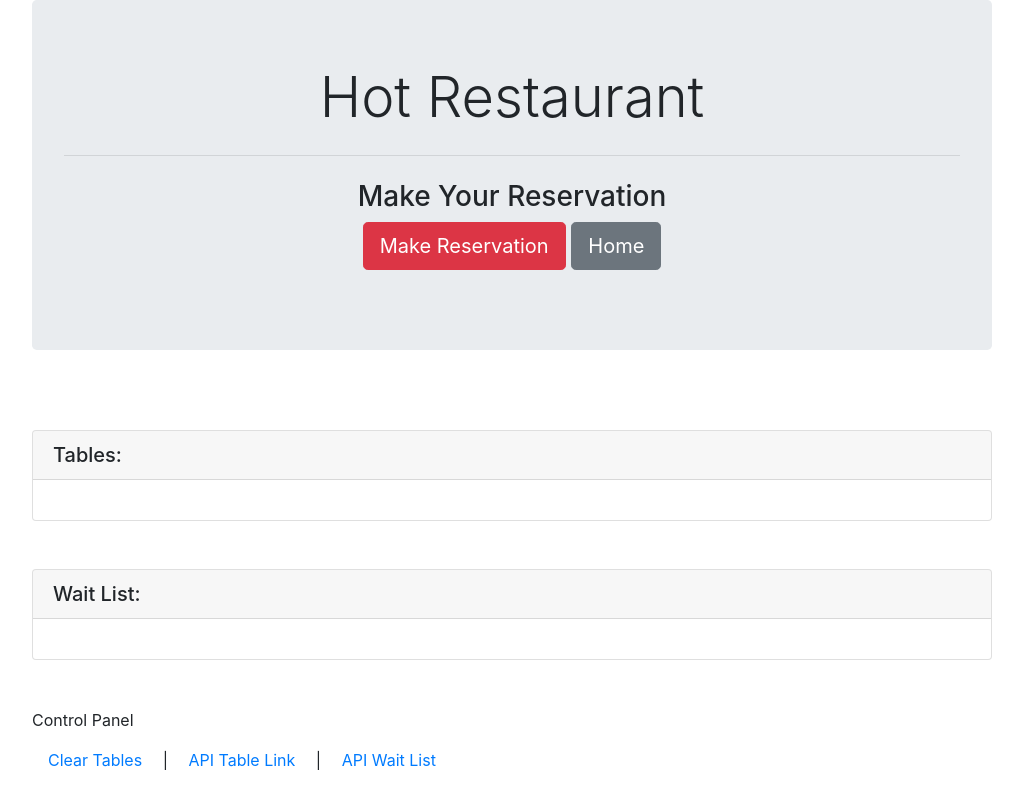
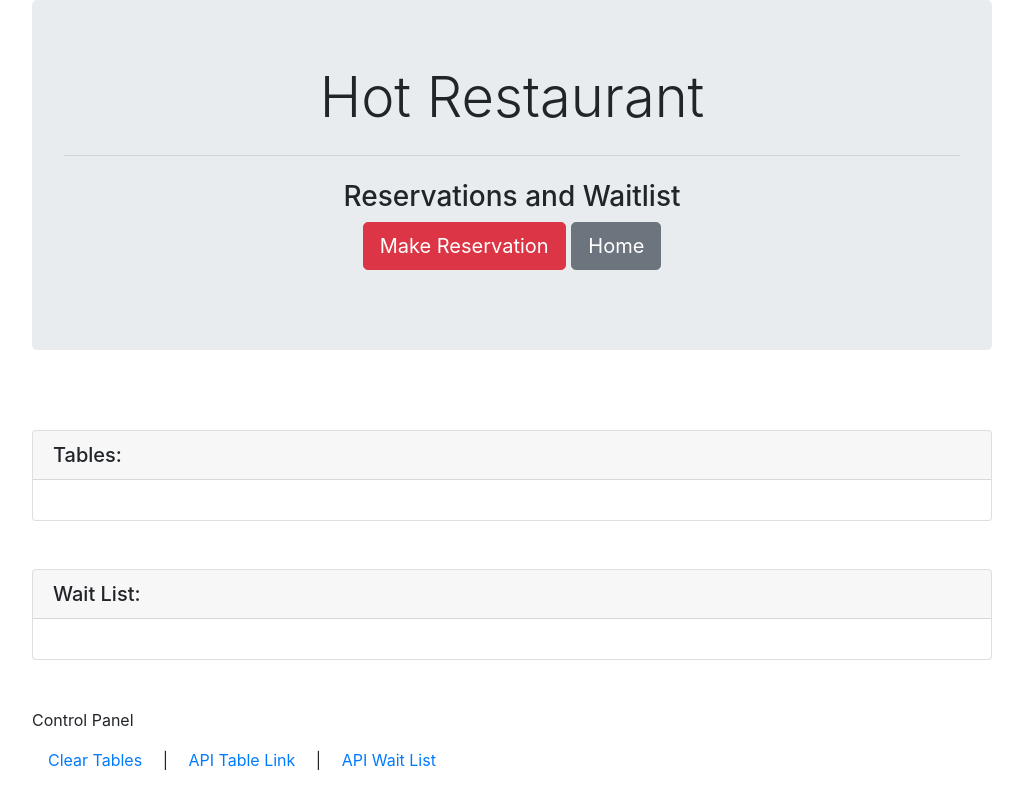
Before and after one commit to Sforzemon/Hot-restaurant, a website: page tables.html in a window 1280 px wide. Shown: the whole page, without its empty margins (128-1151 px from the left). Drawn offline with nearby package versions, Linux system fonts and the light colour scheme.

Commit message:
changing text in tables.html

```diff
--- a/tables.html
+++ b/tables.html
@@ -13,7 +13,7 @@
         <h1 class="display-4 text-center">Hot Restaurant</h1>
 
         <hr class="my-4">
-        <h3 class="text-center">Make Your Reservation</h3>
+        <h3 class="text-center">Reservations and Waitlist</h3>
         <p class="lead text-center">
           <a class="btn btn-danger btn-lg" href="/addreservation" role="button">Make Reservation</a>
           <a class="btn btn-secondary btn-lg" href="/" role="button">Home</a>
```
